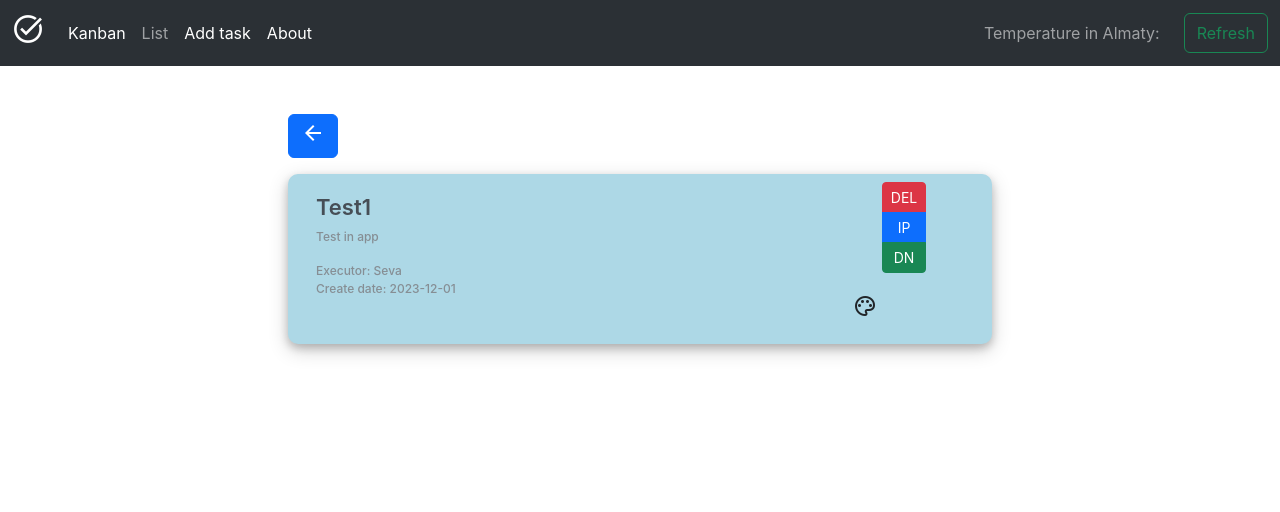
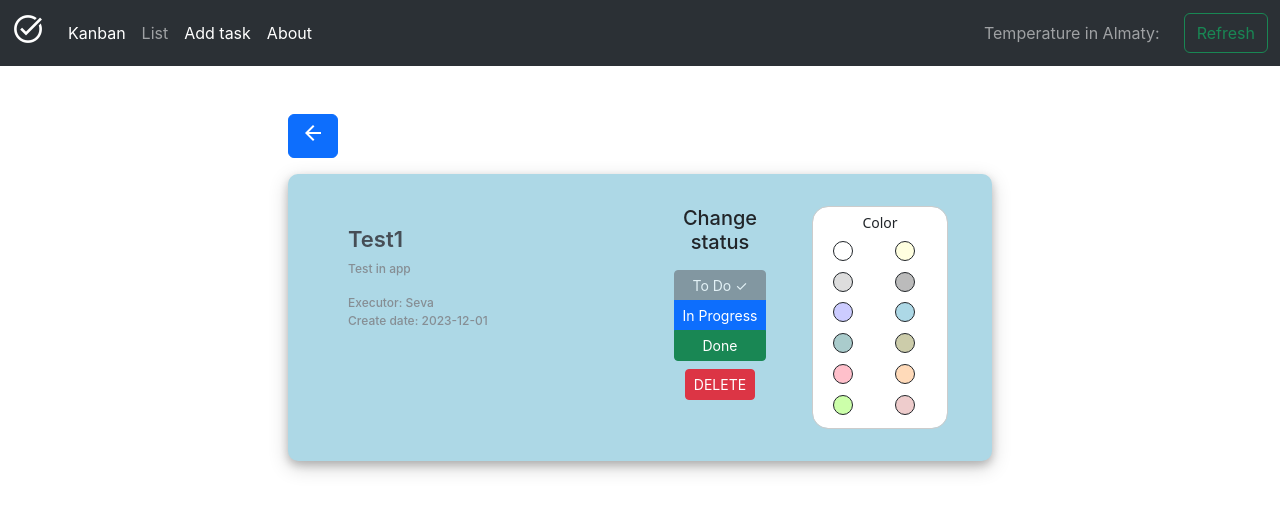
Before and after one commit to Veseha/SimpleTaskManager-React, a React (Create React App) app: page /task/1 in a window 1280 px wide. Shown: the top 512 px of the page. Built offline with nearby package versions, Linux system fonts and the light colour scheme; no server answers.

Commit message:
v0.8 - upgraded ui for task view + bugfix + cleaning

```diff
--- /dev/null
+++ b/src/components/manager/tasks/color_menu_big.jsx
@@ -0,0 +1,73 @@
+import React from 'react';
+// import '/color_menu.css'
+import Color from "./color";
+
+
+const ColorMenuBig = ({handleColorChange, ...props}) => {
+    return (
+        <div>
+            <div className="color-menu-big popover">
+                <div className="container text-center">
+                    <div className="row">
+                        <div className="col">
+                            Color
+                        </div>
+                    </div>
+                    <div className="row">
+                        <div className="col">
+                            <Color color={'white'} handleColorChange={handleColorChange}></Color>
+                        </div>
+                        <div className="col">
+                            <Color color={'lightyellow'} handleColorChange={handleColorChange}></Color>
+
+                        </div>
+                        <div className="col">
+                            <Color color={'#DDDDDD'} handleColorChange={handleColorChange}></Color>
+
+                        </div>
+                        <div className="col">
+                            <Color color={'#BBBBBB'} handleColorChange={handleColorChange}></Color>
+
+                        </div>
+                    </div>
+                    <div className="row">
+                        <div className="col">
+                            <Color color={'#CCCCFF'} handleColorChange={handleColorChange}></Color>
+                        </div>
+                        <div className="col">
+                            <Color color={'lightblue'} handleColorChange={handleColorChange}></Color>
+
+                        </div>
+                        <div className="col">
+                            <Color color={'#AACCCC'} handleColorChange={handleColorChange}></Color>
+
+                        </div>
+                        <div className="col">
+                            <Color color={'#CCCCAA'} handleColorChange={handleColorChange}></Color>
+
+                        </div>
+                    </div>
+                    <div className="row">
+                        <div className="col">
+                            <Color color={'pink'} handleColorChange={handleColorChange}></Color>
+                        </div>
+                        <div className="col">
+                            <Color color={'peachpuff'} handleColorChange={handleColorChange}></Color>
+
+                        </div>
+                        <div className="col">
+                            <Color color={'#CCFFAA'} handleColorChange={handleColorChange}></Color>
+
+                        </div>
+                        <div className="col">
+                            <Color color={'#EECCCC'} handleColorChange={handleColorChange}></Color>
+
+                        </div>
+                    </div>
+                </div>
+            </div>
+        </div>
+    );
+};
+
+export default ColorMenuBig;
--- a/src/components/manager/tasks/view_task.jsx
+++ b/src/components/manager/tasks/view_task.jsx
@@ -2,18 +2,22 @@ import React, {useState} from 'react';
 import {useNavigate, useParams} from "react-router-dom";
 import ColorMenu from "./color_menu";
 import Unclick from "../../UI/unclick";
+import Color_menu_big from "./color_menu_big";
+import ColorMenuBig from "./color_menu_big";
 
-const ViewTask = ({settasks, ...props}) => {
+const ViewTask = ({setTasks, ...props}) => {
     const params = useParams();
     const route = useNavigate();
 
     let task = props.tasks.filter(p => p.id.toString() === params.id)[0];
-    console.log(params.id)
-    console.log(task);
+    // console.log(params.id)
+    // console.log(task);
 
 
     const delTask = () => {
-        props.settasks(props.tasks.filter(p => p.id !== task.id))
+        setTasks(props.tasks.filter(p => p.id.toString() !== params.id));
+        route('/')
+        // console.log(props.tasks);
     }
 
     const [showColorMenu, setShowColorMenu] = useState(false);
@@ -25,7 +29,7 @@ const ViewTask = ({settasks, ...props}) => {
         curtask.bg = color;
         console.log({...props.tasks.filter(p => p.id !== task.id), curtask})
 
-        settasks([...props.tasks.filter(p => p.id !== task.id), curtask])
+        setTasks([...props.tasks.filter(p => p.id !== task.id), curtask])
 
         console.log('ok')
         // setSelectedColor(color);
@@ -36,38 +40,38 @@ const ViewTask = ({settasks, ...props}) => {
         let t1 = task;
         t1.status = 'To Do'
         let l1 = props.tasks.filter(p => p.id !== task.id)
-        settasks([...l1, t1])
+        setTasks([...l1, t1])
     }
     const ipTask = (e) => {
         let t1 = task;
         t1.status = 'In Progress'
         let l1 = props.tasks.filter(p => p.id !== task.id)
-        settasks([...l1, t1])
+        setTasks([...l1, t1])
     }
     const doneTask = (e) => {
         let t1 = task;
         t1.status = 'Done'
         let l1 = props.tasks.filter(p => p.id !== task.id)
-        settasks([...l1, t1])
+        setTasks([...l1, t1])
     }
 
     function GetNavigationTD(task) {
         if(task.props.status !== 'To Do') {
-            return <button className='btn btn-warning btn-sm' onClick={e => tdTask(e)}>TD</button>
+            return <button className='btn btn-warning btn-sm' onClick={e => tdTask(e)}>To Do</button>
         }
-        return <div></div>;
+        return <button className='btn btn-secondary btn-sm disabled' disabled onClick={e => tdTask(e)}>To Do ✓</button>;
     }
     function GetNavigationIP(task) {
         if(task.props.status !== 'In Progress') {
-            return <button className='btn btn-primary btn-sm' onClick={e => ipTask(e)}>IP</button>
+            return <button className='btn btn-primary btn-sm' onClick={e => ipTask(e)}>In Progress</button>
         }
-        return <div></div>;
+        return <button className='btn btn-secondary btn-sm disabled' disabled onClick={e => ipTask(e)}>In Progress ✓</button>;
     }
     function GetNavigationDN(task) {
         if(task.props.status !== 'Done') {
-            return <button className='btn btn-success btn-sm' onClick={e => doneTask(e)}>DN</button>
+            return <button className='btn btn-success btn-sm' onClick={e => doneTask(e)}>Done</button>
         }
-        return <div></div>;
+        return <button className='btn btn-secondary btn-sm disable' disabled onClick={e => doneTask(e)}>Done ✓</button>;
     }
 
     return (
@@ -76,7 +80,7 @@ const ViewTask = ({settasks, ...props}) => {
                 <span className="material-symbols-outlined">arrow_back</span>
             </button>
             <div className='container-task'>
-                <div className="two" style={{backgroundColor: task.bg}}>
+                <div className="two" style={{backgroundColor: task.bg, padding: '2rem'}}>
                     <div className="container text-center">
                         <div className="row">
                             <div className="col">
@@ -99,53 +103,28 @@ const ViewTask = ({settasks, ...props}) => {
                                 </div>
                             </div>
                             <div className="col-3">
-
-                                {/*<button className='btn btn-secondary-outline  btn-sm' style={{margin: '1rem'}}*/}
-                                {/*        onClick={() => route('/task/' + task.id)}>*/}
-                                {/*    <span className="material-symbols-outlined"> settings</span>*/}
-                                {/*</button>*/}
-                                {/*<button className='btn btn-secondary-outline  btn-sm' style={{margin: '1rem'}}*/}
-                                {/*        onClick={e => delTask(e)}>*/}
-                                {/*    <span className="material-symbols-outlined"> delete</span>*/}
-                                {/*</button>*/}
-
+                                <h5>Change status</h5>
                                 <div className="btn-group-vertical pt-2  justify-content-end" role="group"
                                      aria-label="Vertical button group">
-                                    <button className='btn btn-danger  btn-sm' onClick={e => delTask(e)}>DEL</button>
                                     <GetNavigationTD props={task}/>
                                     <GetNavigationIP props={task}/>
                                     <GetNavigationDN props={task}/>
                                 </div>
+                                {/*<div className=' pt-2'>*/}
+                                    <button className='btn btn-danger m-2  btn-sm ' onClick={e => delTask(e)}>DELETE
+                                    </button>
+                                {/*</div>*/}
+                            </div>
 
 
-                                <div className="col-3">
-                                    <button
-                                        className='btn btn-secondary-outline btn-sm'
-                                        style={{margin: '1rem'}}
-                                        onClick={() => setShowColorMenu(!showColorMenu)}>
-                                        <span className="material-symbols-outlined">palette</span>
-                                    </button>
-                                </div>
-
-
+                            <div className="col-3">
+                            <ColorMenuBig handleColorChange={handleColorChange} props={props}>
+                                    </ColorMenuBig>
                             </div>
                         </div>
                     </div>
                 </div>
-                {showColorMenu && (
-                    <ColorMenu handleColorChange={handleColorChange} props={props}>
-
-                    </ColorMenu>
-
-                )}
-                {showColorMenu && (
-                    <Unclick func={setShowColorMenu}>
-
-                    </Unclick>
-
-                )}
             </div>
-
         </div>
     );
 };
--- a/src/components/style/card.css
+++ b/src/components/style/card.css
@@ -158,6 +158,21 @@
     opacity: 0;
     animation: ani 0.5s forwards;
 }
+.color-menu-big {
+    /*position: absolute;*/
+    top: 10%;
+    right: 10%;
+    /*display: flex;*/
+    /*flex-direction: column;*/
+    padding: 5px;
+    border: 1px solid #ccc;
+    background-color: #fff;
+    z-index: 1001;
+    border-radius: 1rem;
+    opacity: 0;
+    animation: ani 0.5s forwards;
+}
+
 @keyframes ani {
     0% {opacity: 0;}
     100% {opacity: 1;}
```
Also changed, not shown: src/components/manager/task.jsx (+0 -37 lines).
